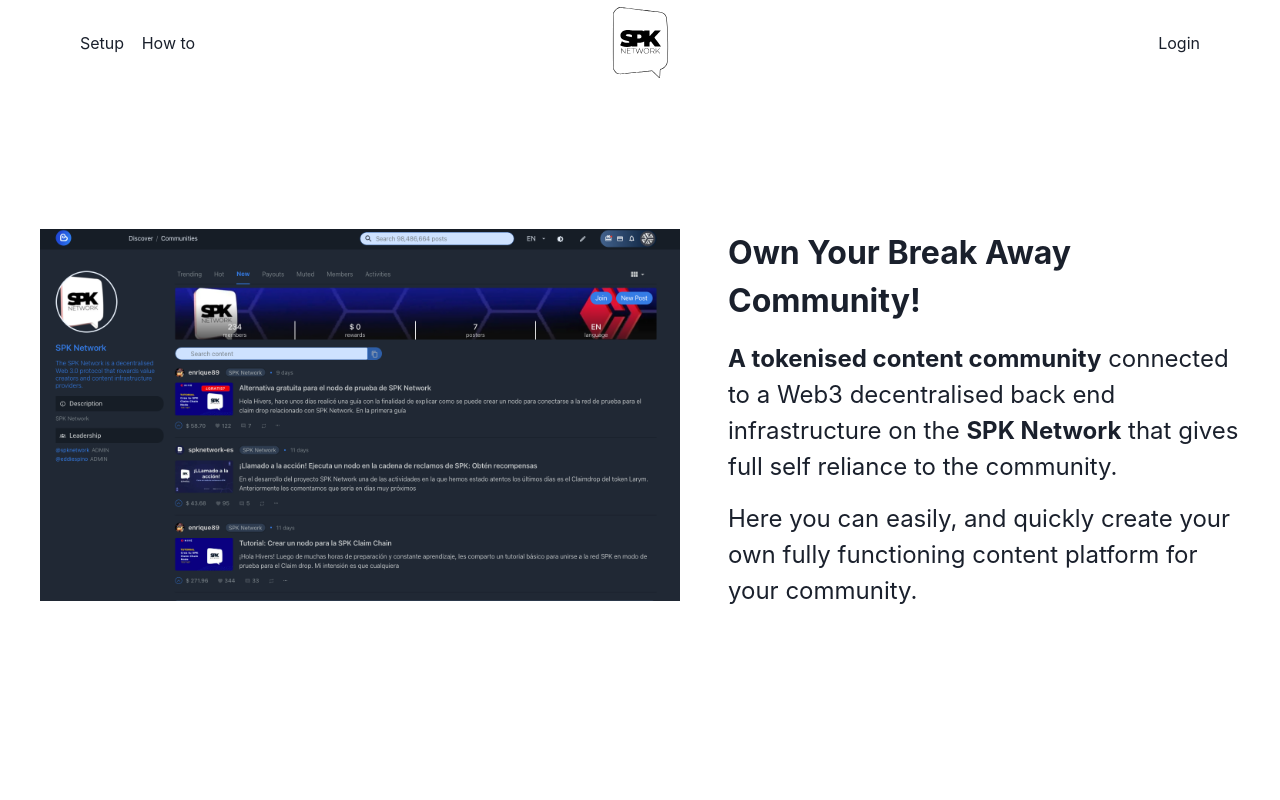
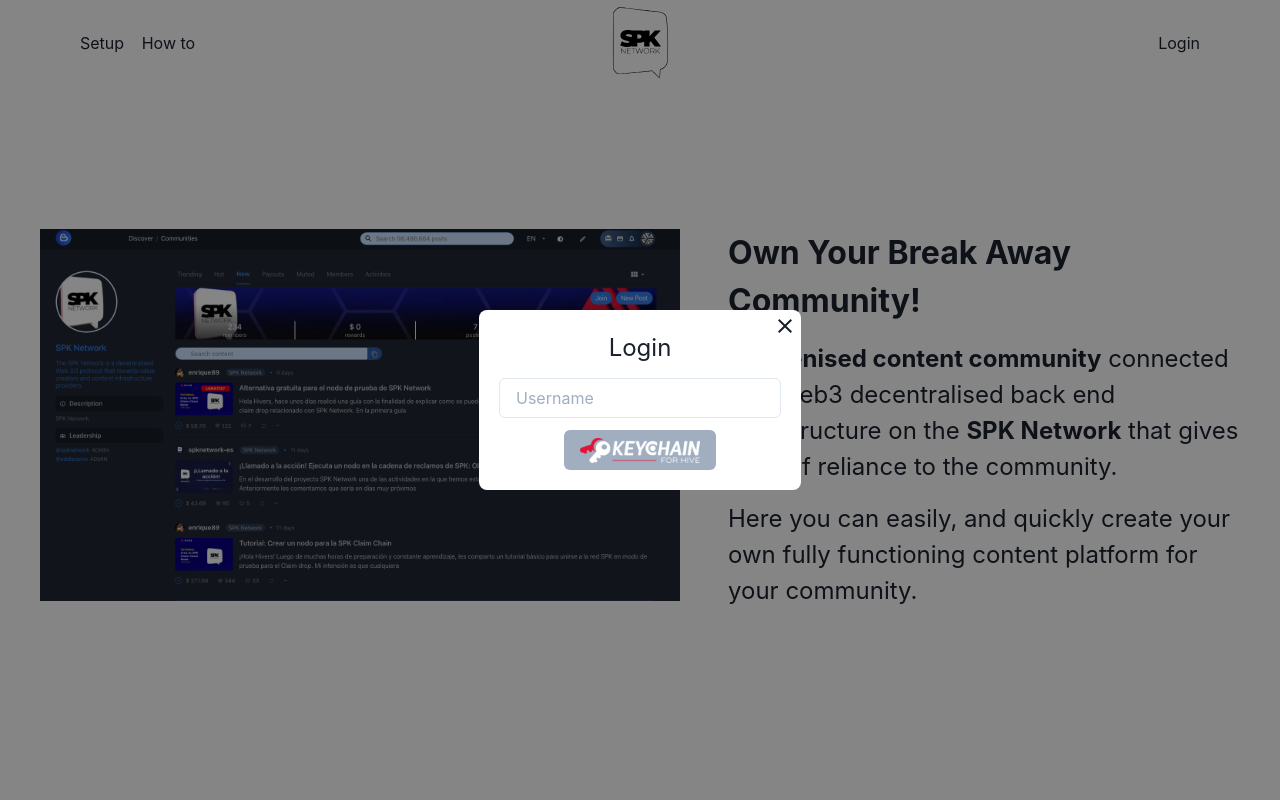
Before and after one commit to 3speaknetwork/decency_starting-point, a Next.js app: page / in a window 1280 px wide. Both pictures are taken after a click on the item "Login". Shown: the top 800 px of the page. Built offline with nearby package versions, Linux system fonts and the light colour scheme.

Commit message:
Set up authentication

```diff
--- a/components/layout/header.tsx
+++ b/components/layout/header.tsx
@@ -1,10 +1,49 @@
-import React from "react";
+/* eslint-disable @next/next/no-img-element */
+import React, { useEffect, useState } from "react";
 import Link from "next/link";
 import Image from "next/image";
+import hive from "@hiveio/hive-js";
 import styled from "styled-components";
-import { Flex } from "@chakra-ui/react";
+import { Button, Flex, Input, Text } from "@chakra-ui/react";
+import { ModalWrapper } from "components/wrappers/modalWrapper";
+import { useRecoilState } from "recoil";
+import { userState } from "state/user/slice";
+import { login } from "utils";
 
 export const Header = () => {
+  const [openLogin, setOpenLogin] = useState(false);
+  const [dropdown, setDropdown] = useState(false);
+  const [user, setUser] = useRecoilState(userState);
+  const [username, setUsername] = useState("");
+
+  useEffect(() => {
+    const userStor = window.localStorage.getItem("user");
+    if (userStor) {
+      setUser(JSON.parse(userStor));
+    }
+  }, []);
+
+  const handleLogin = async () => {
+    console.log("Login", username);
+    const response: any = await login(username);
+    if (response.success && response.data.username === username) {
+      hive.api.getAccounts([username], async (err: any, res: any) => {
+        if (err) throw new Error(err);
+        if (res.length) {
+          setUser(res[0]);
+          localStorage.setItem("user", JSON.stringify(res[0]));
+          setOpenLogin(false);
+        }
+      });
+    }
+  };
+
+  const handleLogout = () => {
+    localStorage.removeItem("user");
+    setUser(null);
+    setDropdown(false);
+  };
+
   return (
     <ContentWrapper>
       <HeaderWrapper>
@@ -23,12 +62,50 @@
         </Link>
         <Flex width="15rem" justifyContent="flex-end">
           <ul>
-            <a>
-              <li>Login</li>
-            </a>
+            {user ? (
+              <Flex position="relative">
+                <a onClick={() => setDropdown(!dropdown)}>
+                  <li>{user.name}</li>
+                </a>
+                {dropdown && (
+                  <Button
+                    onClick={handleLogout}
+                    position="absolute"
+                    bottom={-10}
+                    left={-2}
+                  >
+                    Logout
+                  </Button>
+                )}
+              </Flex>
+            ) : (
+              <a onClick={() => setOpenLogin(true)}>
+                <li>Login</li>
+              </a>
+            )}
           </ul>
         </Flex>
       </HeaderWrapper>
+      {openLogin && (
+        <ModalWrapper onClose={() => setOpenLogin(false)}>
+          <Flex direction="column" alignItems="center" gap={3}>
+            <Text fontSize="2xl">Login</Text>
+            <Input
+              onKeyDown={(e) => e.key === "Enter" && handleLogin()}
+              onChange={(e) => setUsername(e.target.value)}
+              placeholder="Username"
+            />
+            <Button onClick={handleLogin} backgroundColor="gray.400">
+              <Image
+                src="/keychain.png"
+                alt="Hive keychain logo"
+                width={120}
+                height={25}
+              />
+            </Button>
+          </Flex>
+        </ModalWrapper>
+      )}
     </ContentWrapper>
   );
 };
--- /dev/null
+++ b/components/wrappers/modalWrapper.tsx
@@ -0,0 +1,46 @@
+import { Box } from "@chakra-ui/react";
+import React, { useEffect } from "react";
+import { MdClose } from "react-icons/md";
+
+interface IProps {
+  onClose: () => void;
+}
+
+export const ModalWrapper: React.FC<IProps> = ({ children, onClose }) => {
+  useEffect(() => {
+    document.getElementsByTagName("html")[0].style.overflow = "hidden";
+  }, []);
+
+  return (
+    <Box
+      position="absolute"
+      display="flex"
+      justifyContent="center"
+      alignItems="center"
+      top={0}
+      left={0}
+      minWidth="100%"
+      minHeight="100vh"
+      backgroundColor="blackAlpha.600"
+    >
+      <Box
+        position="relative"
+        borderRadius="lg"
+        backgroundColor="white"
+        p={5}
+        minW="25%"
+      >
+        <Box
+          cursor="pointer"
+          onClick={onClose}
+          position="absolute"
+          right={1}
+          top={1}
+        >
+          <MdClose size="1.5rem" />
+        </Box>
+        {children}
+      </Box>
+    </Box>
+  );
+};
--- /dev/null
+++ b/index.d.ts
@@ -0,0 +1 @@
+declare module "@hiveio/hive-js";
--- a/package.json
+++ b/package.json
@@ -13,6 +13,7 @@
     "@emotion/react": "^11",
     "@emotion/styled": "^11.8.1",
     "@hiveio/dhive": "^1.2.0",
+    "@hiveio/hive-js": "^2.0.4",
     "@types/numeral": "^2.0.2",
     "bs58": "^5.0.0",
     "formik": "^2.2.9",
--- /dev/null
+++ b/utils/index.ts
@@ -0,0 +1,38 @@
+const generate_token = (length: number) => {
+  //edit the token allowed characters
+  var a =
+    "abcdefghijklmnopqrstuvwxyzABCDEFGHIJKLMNOPQRSTUVWXYZ1234567890".split("");
+  var b = [];
+  for (var i = 0; i < length; i++) {
+    var j = (Math.random() * (a.length - 1)).toFixed(0);
+    b[i] = a[+j];
+  }
+  return b.join("");
+};
+
+export const login = async (username: string) => {
+  return new Promise((res, rej) => {
+    // @ts-ignore
+    if (window.hive_keychain) {
+      const buf = JSON.stringify(
+        {
+          token: generate_token(16),
+        },
+        null,
+        0
+      );
+
+      // @ts-ignore
+      window.hive_keychain.requestSignBuffer(
+        username,
+        buf,
+        "Posting",
+        (response: any) => {
+          res(response);
+        }
+      );
+    } else {
+      rej("Hive keychain needs to be present");
+    }
+  });
+};
```
Also changed, not shown: pages/setup.tsx (+10 -5 lines), public/keychain.png (added), 1 other file (tests, documents, lock files or other folders).
